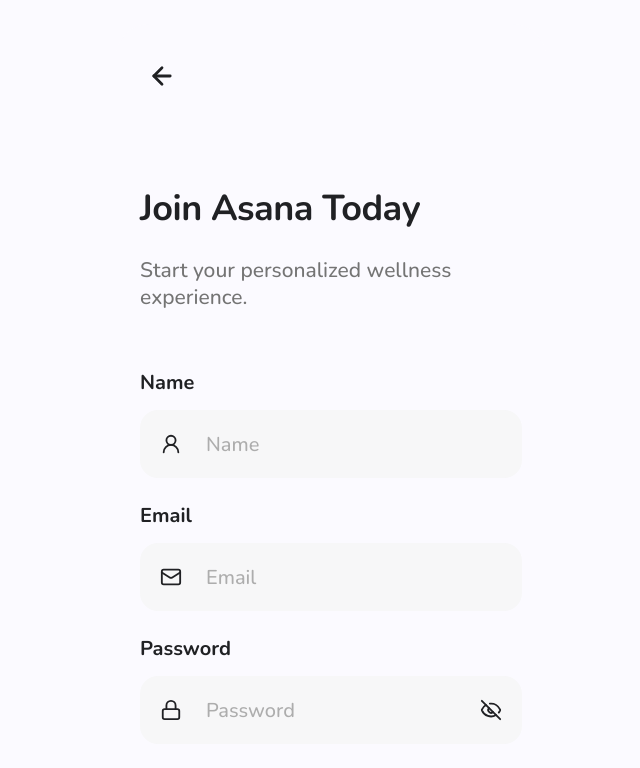
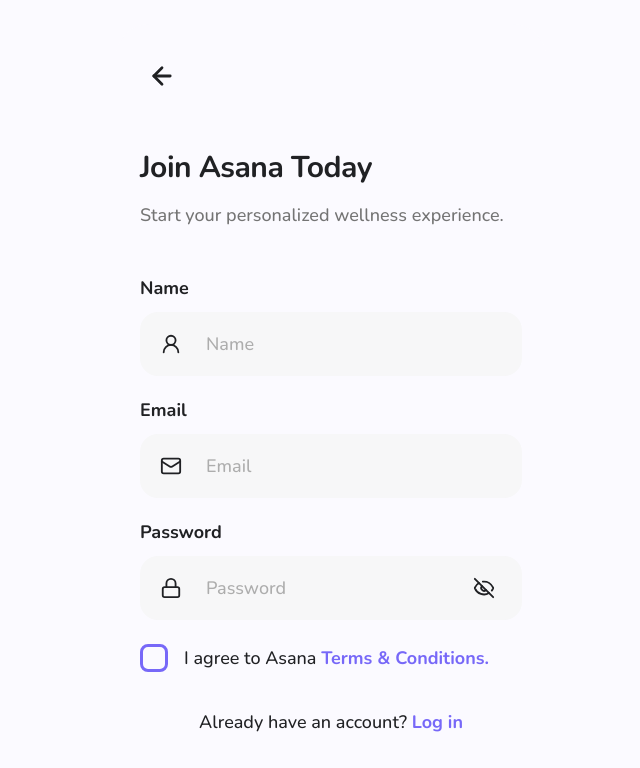
Before and after one commit to kostyaderkach/yoga-repo, a Next.js app: page /register in a window 1280 px wide. Shown: the top 768 px of the page, without its empty margins (309-949 px from the left). Built offline with nearby package versions, Linux system fonts and the light colour scheme.

Commit message:
Tune signup spacing and password toggle

```diff
--- a/app/globals.css
+++ b/app/globals.css
@@ -285,11 +285,11 @@
 }
 
 .signupIntro {
-  margin-top: 92px;
+  margin-top: 54px;
 }
 
 .signupIntro h1 {
-  font-size: 36px;
+  font-size: 30px;
   font-weight: 700;
   letter-spacing: -0.5px;
   line-height: 1.08;
@@ -298,24 +298,24 @@
 
 .signupIntro p {
   color: var(--muted);
-  font-size: 21px;
+  font-size: 18px;
   font-weight: 500;
   line-height: 1.3;
-  margin: 28px 0 0;
+  margin: 20px 0 0;
 }
 
 .signupForm {
   display: grid;
-  gap: 24px;
-  margin-top: 58px;
+  gap: 22px;
+  margin-top: 48px;
 }
 
 .signupForm label:not(.termsLine) {
   color: var(--ink);
   display: grid;
-  font-size: 20px;
+  font-size: 18px;
   font-weight: 700;
-  gap: 14px;
+  gap: 12px;
 }
 
 .signupField {
@@ -326,7 +326,7 @@
   display: grid;
   gap: 16px;
   grid-template-columns: 28px minmax(0, 1fr) auto;
-  min-height: 68px;
+  min-height: 64px;
   padding: 0 20px;
 }
 
@@ -334,7 +334,7 @@
   background: transparent;
   border: 0;
   color: var(--ink);
-  font-size: 20px;
+  font-size: 18px;
   font-weight: 500;
   min-width: 0;
   outline: 0;
@@ -344,8 +344,20 @@
   color: #adadad;
 }
 
-.signupField svg:last-child {
+.signupField svg:last-child,
+.passwordToggle {
   color: var(--ink);
+}
+
+.passwordToggle {
+  align-items: center;
+  background: transparent;
+  border: 0;
+  display: inline-flex;
+  height: 36px;
+  justify-content: center;
+  padding: 0;
+  width: 36px;
 }
 
 .termsLine {
@@ -384,7 +396,7 @@
   color: var(--ink);
   font-size: 18px;
   font-weight: 500;
-  margin: 48px 0 0;
+  margin: 38px 0 0;
   text-align: center;
 }
 
--- a/app/register/page.tsx
+++ b/app/register/page.tsx
@@ -1,5 +1,6 @@
 import Link from 'next/link'
-import { ArrowLeft, EyeOff, Lock, Mail, UserRound } from 'lucide-react'
+import { ArrowLeft } from 'lucide-react'
+import RegisterForm from './register-form'
 
 export default function RegisterPage() {
   return (
@@ -14,39 +15,7 @@
           <p>Start your personalized wellness experience.</p>
         </div>
 
-        <form className="signupForm">
-          <label>
-            Name
-            <span className="signupField">
-              <UserRound size={22} />
-              <input name="name" placeholder="Name" />
-            </span>
-          </label>
-
-          <label>
-            Email
-            <span className="signupField">
-              <Mail size={22} />
-              <input name="email" placeholder="Email" type="email" />
-            </span>
-          </label>
-
-          <label>
-            Password
-            <span className="signupField">
-              <Lock size={22} />
-              <input name="password" placeholder="Password" type="password" />
-              <EyeOff size={22} />
-            </span>
-          </label>
-
-          <label className="termsLine">
-            <input name="terms" type="checkbox" />
-            <span>
-              I agree to Asana <Link href="/">Terms & Conditions.</Link>
-            </span>
-          </label>
-        </form>
+        <RegisterForm />
 
         <p className="inlineSwitch">
           Already have an account? <Link href="/login">Log in</Link>
--- /dev/null
+++ b/app/register/register-form.tsx
@@ -0,0 +1,52 @@
+'use client'
+
+import Link from 'next/link'
+import { Eye, EyeOff, Lock, Mail, UserRound } from 'lucide-react'
+import { useState } from 'react'
+
+export default function RegisterForm() {
+  const [showPassword, setShowPassword] = useState(false)
+
+  return (
+    <form className="signupForm">
+      <label>
+        Name
+        <span className="signupField">
+          <UserRound size={22} />
+          <input name="name" placeholder="Name" />
+        </span>
+      </label>
+
+      <label>
+        Email
+        <span className="signupField">
+          <Mail size={22} />
+          <input name="email" placeholder="Email" type="email" />
+        </span>
+      </label>
+
+      <label>
+        Password
+        <span className="signupField">
+          <Lock size={22} />
+          <input name="password" placeholder="Password" type={showPassword ? 'text' : 'password'} />
+          <button
+            className="passwordToggle"
+            type="button"
+            onClick={() => setShowPassword((current) => !current)}
+            aria-label={showPassword ? 'Hide password' : 'Show password'}
+          >
+            {showPassword ? <Eye size={22} /> : <EyeOff size={22} />}
+          </button>
+        </span>
+      </label>
+
+      <label className="termsLine">
+        <input name="terms" type="checkbox" />
+        <span>
+          I agree to Asana <Link href="/">Terms & Conditions.</Link>
+        </span>
+      </label>
+    </form>
+  )
+}
```
